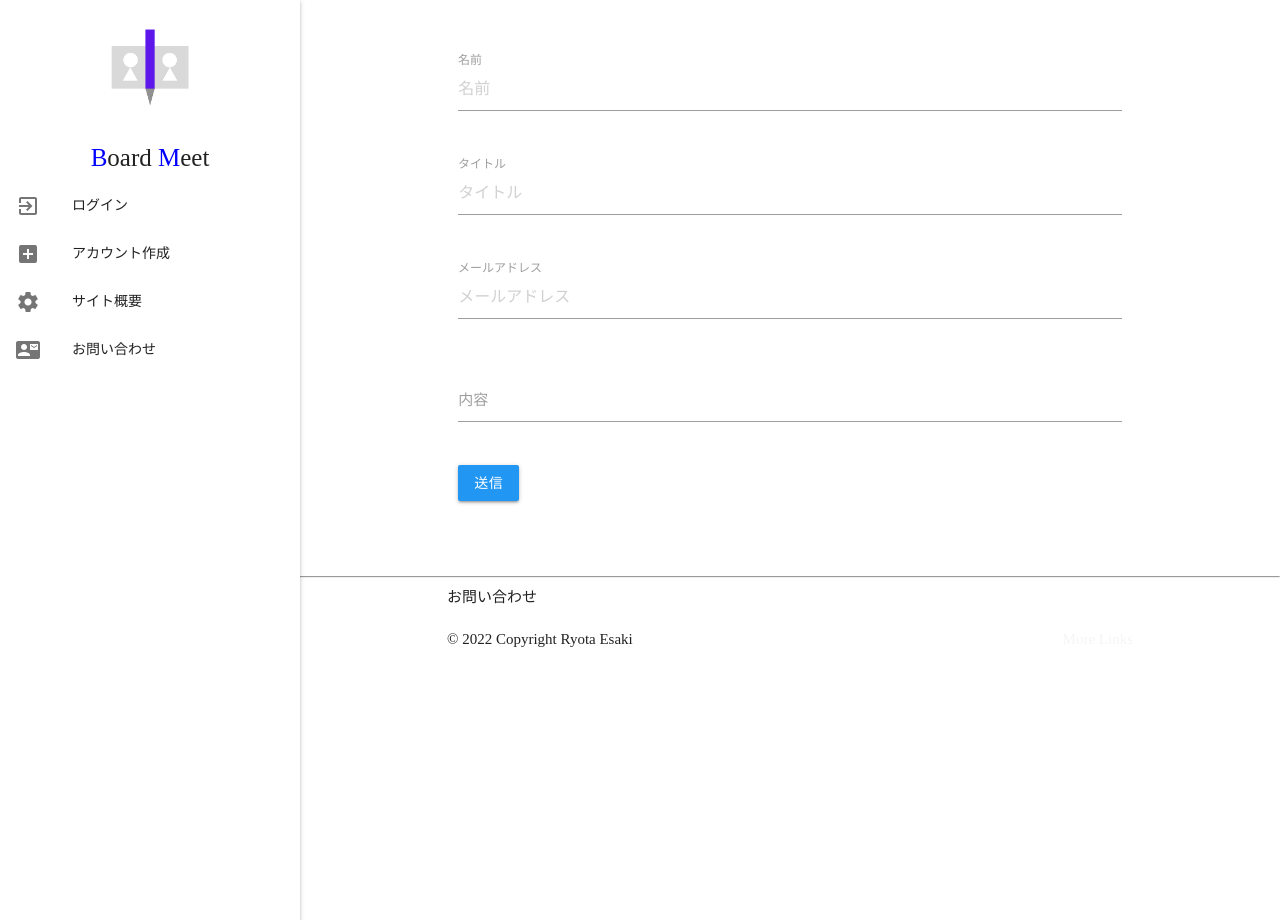
After one commit to esakiryota/my-second-blog, a Django app: page /contact in a window 1280 px wide. The commit adds this page. Run offline with Django 3.2, Linux system fonts and the light colour scheme; parts of the project's set-up code (start-up, migrations or seed data) failed here and were passed over; some libraries are stand-ins or nearby versions; some web fonts are replaced.

Commit message:
お問い合わせ機能の追加

```diff
--- a/practiceblog/templates/practiceblog/base.html
+++ b/practiceblog/templates/practiceblog/base.html
@@ -71,6 +71,7 @@
           <li><a href="{% url 'user_create' %}" class="collapsible-header" id="user_create"><i class="material-icons">add_box</i>アカウント作成</a></li>
           {% endif %}
           <li><a href="{% url 'explanation' %}" class="collapsible-header" id="explanation"><i class="material-icons">settings</i>サイト概要</a></li>
+          <li><a href="{% url 'contact' %}" class="collapsible-header" id="explanation"><i class="material-icons">contact_mail</i>お問い合わせ</a></li>
         </ul>
         </header>
         <main>
--- /dev/null
+++ b/practiceblog/templates/practiceblog/contact.html
@@ -0,0 +1,42 @@
+{% extends 'practiceblog/base.html' %}
+{% block title %}お問い合わせ{% endblock %}
+{% block meta_description %}<meta name="description" content="お問い合わせのページです。管理人に送信されます。">{% endblock %}
+{% block content %}
+{% if message %}
+<p>送信しました。</p>
+{% endif%}
+<div class="row">
+    <form class="col s12" action="/contact" method="POST">
+        {% csrf_token %}
+        <div class="row">
+            <div class="input-field col s12">
+              <input placeholder="名前" id="name" type="text" class="validate" name="name">
+              <label for="name">名前</label>
+            </div>
+          </div>
+          <div class="row">
+            <div class="input-field col s12">
+              <input placeholder="タイトル" id="title" type="text" class="validate" name="title">
+              <label for="title">タイトル</label>
+            </div>
+          </div>
+          <div class="row">
+            <div class="input-field col s12">
+              <input placeholder="メールアドレス" id="address" type="text" class="validate" name="address">
+              <label for="address">メールアドレス</label>
+            </div>
+          </div>
+          <div class="row">
+            <div class="input-field col s12">
+              <textarea id="textarea1" class="materialize-textarea" data-length="120" name="content"></textarea>
+              <label for="textarea1">内容</label>
+            </div>
+          </div>
+          <div class="row">
+              <div class="col">
+                <input type="submit" class="btn blue" value="送信">
+              </div>
+          </div>
+    </form>
+  </div>
+{% endblock %}
--- a/practiceblog/urls.py
+++ b/practiceblog/urls.py
@@ -32,6 +32,8 @@ urlpatterns = [
     path('user_list/api/search', apis.user_search),
     path('user_list/api/follow', apis.user_follow),
     path('user_list/api/unfollow', apis.user_unfollow),
+    # お問い合わせ
+    path('contact', views.contact, name="contact"),
 ]
 
 router = routers.DefaultRouter()
--- a/practiceblog/views.py
+++ b/practiceblog/views.py
@@ -41,6 +41,8 @@ from django.contrib.auth import login
 from django.contrib.auth.forms import (
     AuthenticationForm, UserCreationForm
 )
+
+from .email_on_app import Email
 
 def index(request):
     return render(request, 'practiceblog/index.html')
@@ -105,6 +107,24 @@ def boardList(request,  num=1):
 
 def explanation(request):
     return render(request, 'practiceblog/explanation.html')
+
+def contact(request):
+    params = {}
+    if request.method == "POST":
+        name = request.POST.get('name')
+        title = request.POST.get('title')
+        content = request.POST.get('content')
+        address = request.POST.get('address')
+        try:
+            email = Email()
+            send_mail = email.send_email(name, address, title, content)
+            send_mail_admin = email.send_email_admin(name, address, title, content)
+            params['message'] = "送信しました"
+            return render(request, 'practiceblog/contact.html', params)
+        except:
+            params['message'] = "メールを送信できませんでした。メールアドレスをお確かめください"
+
+    return render(request, 'practiceblog/contact.html', params)
 
 @login_required
 def myboard(request, room_name):
```
Also changed, not shown: practiceblog/email_on_app.py (added, +24 -0 lines).
